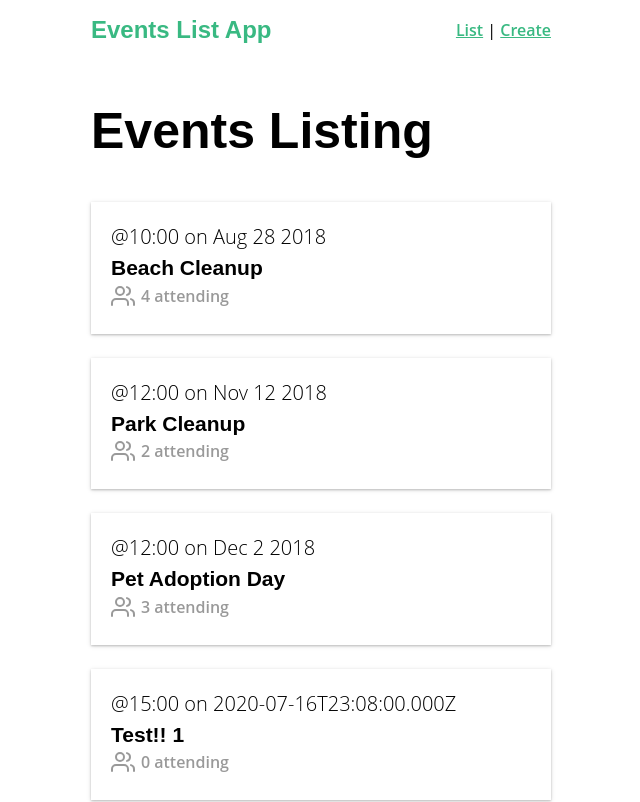
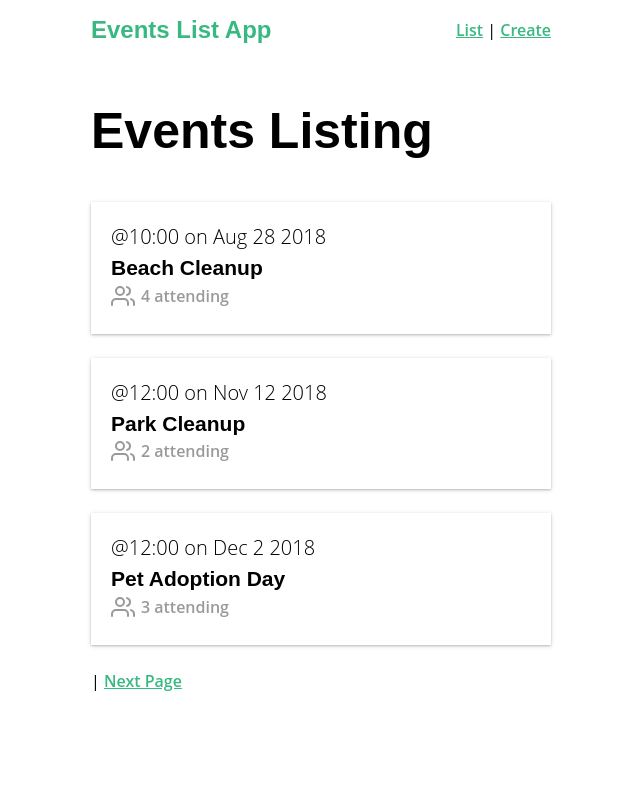
Before and after one commit to xwafflecakex/event-Vue-showcase, a Vue app: page / in a window 1280 px wide. Shown: the top 802 px of the page, without its empty margins (319-959 px from the left). Built offline with nearby package versions, Linux system fonts and the light colour scheme; data requests are answered from the project's data file.

Commit message:
Added mutations and actions for the api calls and some ways of doing pagation

```diff
--- a/db.json
+++ b/db.json
@@ -1,6 +1,5 @@
 {
-  "events": [
-    {
+  "events": [{
       "id": 1,
       "title": "Beach Cleanup",
       "date": "Aug 28 2018",
@@ -9,8 +8,7 @@
       "description": "Let's clean up this beach.",
       "organizer": "Adam Jahr",
       "category": "sustainability",
-      "attendees": [
-        {
+      "attendees": [{
           "id": "abc123",
           "name": "Adam Jahr"
         },
@@ -37,8 +35,7 @@
       "description": "We're going to clean up this park.",
       "organizer": "Adam Jahr",
       "category": "nature",
-      "attendees": [
-        {
+      "attendees": [{
           "id": "ghi789",
           "name": "Beth Swanson"
         },
@@ -57,8 +54,7 @@
       "description": "Help animals find new homes.",
       "organizer": "Gregg Pollack",
       "category": "animal welfare",
-      "attendees": [
-        {
+      "attendees": [{
           "id": "abc123",
           "name": "Adam Jahr"
         },
@@ -73,32 +69,158 @@
       ]
     },
     {
+      "id": 4,
+      "title": "Disco Party",
+      "date": "Aug 28 2018",
+      "time": "10:00",
+      "location": "Daytona Beach",
+      "description": "Let's clean up this beach.",
+      "organizer": "Adam Jahr",
       "category": "sustainability",
-      "organizer": {
-        "id": "abc123",
-        "name": "Simple Man"
-      },
-      "title": "Test!! 1",
-      "description": "This is the first Test Post",
-      "location": "Somewhere",
-      "date": "2020-07-16T23:08:00.000Z",
-      "time": "15:00",
-      "attendees": [],
-      "id": 4
+      "attendees": [{
+          "id": "abc123",
+          "name": "Adam Jahr"
+        },
+        {
+          "id": "def456",
+          "name": "Gregg Pollack"
+        },
+        {
+          "id": "ghi789",
+          "name": "Beth Swanson"
+        },
+        {
+          "id": "jkl101",
+          "name": "Mary Gordon"
+        }
+      ]
     },
     {
-      "category": "animeal welfare",
+      "id": 5,
+      "title": "Vue Users Group",
+      "date": "Nov 12 2018",
+      "time": "12:00",
+      "location": "132 N Magnolia Street, Orlando, Florida",
+      "description": "We're going to clean up this park.",
+      "organizer": "Adam Jahr",
+      "category": "nature",
+      "attendees": [{
+          "id": "ghi789",
+          "name": "Beth Swanson"
+        },
+        {
+          "id": "jkl101",
+          "name": "Mary Gordon"
+        }
+      ]
+    },
+    {
+      "id": 6,
+      "title": "Orlando Dev Meetup",
+      "date": "Dec 2 2018",
+      "time": "12:00",
+      "location": "132 N Magnolia Street, Orlando, Florida",
+      "description": "Help animals find new homes.",
+      "organizer": "Gregg Pollack",
+      "category": "animal welfare",
+      "attendees": [{
+          "id": "abc123",
+          "name": "Adam Jahr"
+        },
+        {
+          "id": "ghi789",
+          "name": "Beth Swanson"
+        },
+        {
+          "id": "jkl101",
+          "name": "Mary Gordon"
+        }
+      ]
+    },
+    {
+      "id": 7,
+      "title": "Yoga Class",
+      "date": "Aug 28 2018",
+      "time": "10:00",
+      "location": "Daytona Beach",
+      "description": "Let's clean up this beach.",
+      "organizer": "Adam Jahr",
+      "category": "sustainability",
+      "attendees": [{
+          "id": "abc123",
+          "name": "Adam Jahr"
+        },
+        {
+          "id": "def456",
+          "name": "Gregg Pollack"
+        },
+        {
+          "id": "ghi789",
+          "name": "Beth Swanson"
+        },
+        {
+          "id": "jkl101",
+          "name": "Mary Gordon"
+        }
+      ]
+    },
+    {
+      "id": 8,
+      "title": "Breathing Meditation",
+      "date": "Nov 12 2018",
+      "time": "12:00",
+      "location": "132 N Magnolia Street, Orlando, Florida",
+      "description": "We're going to clean up this park.",
+      "organizer": "Adam Jahr",
+      "category": "nature",
+      "attendees": [{
+          "id": "ghi789",
+          "name": "Beth Swanson"
+        },
+        {
+          "id": "jkl101",
+          "name": "Mary Gordon"
+        }
+      ]
+    },
+    {
+      "id": 9,
+      "title": "Dancing Class",
+      "date": "Dec 2 2018",
+      "time": "12:00",
+      "location": "132 N Magnolia Street, Orlando, Florida",
+      "description": "Help animals find new homes.",
+      "organizer": "Gregg Pollack",
+      "category": "animal welfare",
+      "attendees": [{
+          "id": "abc123",
+          "name": "Adam Jahr"
+        },
+        {
+          "id": "ghi789",
+          "name": "Beth Swanson"
+        },
+        {
+          "id": "jkl101",
+          "name": "Mary Gordon"
+        }
+      ]
+    },
+    {
+      "id": 10,
+      "category": "animal welfare",
       "organizer": {
-        "id": "abc123",
-        "name": "Simple Man"
+        "user": {
+          "id": "abc123",
+          "name": "Adam Jahr"
+        }
       },
-      "title": "Helping animals",
-      "description": "welfare for the animals",
-      "location": "Somewhere over the mountains",
-      "date": "2020-04-08T23:17:00.000Z",
-      "time": "12:00",
-      "attendees": [],
-      "id": 5
+      "title": "Gregg's Event",
+      "description": "We'll do stuff",
+      "location": "Your House",
+      "date": "",
+      "time": "5:00",
+      "attendees": []
     }
   ]
 }
--- a/src/components/EventCard.vue
+++ b/src/components/EventCard.vue
@@ -1,12 +1,10 @@
 <template>
-  <router-link
-    class="event-link"
-    :to="{ name: 'event-show', params: { id: event.id } }"
-  >
+	<router-link class="event-link" :to="{ name: 'event-show', params: { id: event.id } }">
 		<div class="event-card -shadow">
 			<span class="eyebrow">@{{ event.time }} on {{ event.date }}</span>
 			<h4 class="title">{{ event.title }}</h4>
-      <BaseIcon name="users">{{ event.attendees.length }} attending</BaseIcon>
+			<!-- To fix the length issuse, used ternary operator to get the length and if none then Zero. -->
+			<BaseIcon name="users">{{ event.attendees ? event.attendees.length : 0 }} attending</BaseIcon>
 		</div>
 	</router-link>
 </template>
@@ -14,9 +12,9 @@
 <script>
 	export default {
 		props: {
-    event: Object
-  }
-}
+			event: Object,
+		},
+	};
 </script>
 
 <style scoped>
--- a/src/services/EventService.js
+++ b/src/services/EventService.js
@@ -10,8 +10,8 @@ const apiClient = axios.create({
 })
 
 export default {
-  getEvents() {
-    return apiClient.get('/events')
+  getEvents(perPage, page) {
+    return apiClient.get('/events?_limit=' + perPage + '&_page=' + page)
   },
   // adding another event call
   getEvent(id) {
@@ -19,5 +19,5 @@ export default {
   },
   postEvent(event) {
     return apiClient.post('/events', event)
-  }
+  },
 }
--- a/src/store/index.js
+++ b/src/store/index.js
@@ -7,6 +7,10 @@ Vue.use(Vuex)
 export default new Vuex.Store({
   state: {
     user: { id: 'abc123', name: 'Simple Man' },
+    // 1 of 2 ways.
+    endPage: false,
+    // mutation way
+    eventsTotal: 0,
     categories: [
       'sustainability',
       'nature',
@@ -23,27 +27,59 @@ export default new Vuex.Store({
       { id: 3, text: '...', done: true },
       { id: 4, text: '...', done: false },
     ],
-    events: [
-      { id: 12222, text: '...', organizer: '...' },
-      { id: 222222, text: '...', organizer: '...' },
-      { id: 322222, text: '...', organizer: '...' },
-      { id: 42222, text: '...', organizer: '...' },
-
-    ]
+    events: [],
+    event: {}
   },
   // ALWAYS wrap mutations in an Action
   mutations: {
     ADD_EVENT(state, event) {
       state.events.push(event)
+    },
+    SET_EVENTS(state, events) {
+      state.events = events
+    },
+    SET_TOTALEVENTS(state, eventsTotal) {
+      state.eventsTotal = eventsTotal
+    },
+    SET_EVENT(state, event) {
+      state.event = event
     }
   },
   actions: {
-    // commit is the context object and event the payload
+    // commit is the context object (lets you access mutations) and event the payload
     createEvent({ commit }, event) {
       // Should also post the new event to the DB, then commit to the state
       return EventService.postEvent(event).then(() => {
         commit('ADD_EVENT', event)  // now it will commit when api call responds
       })
+    },
+    // Getting the events in the form of an Api call with waiting to recive OKAy from server before fetch and error catch.
+    fetchEvents({ commit }, { perPage, page }) {
+      EventService.getEvents(perPage, page)
+        .then(response => {
+          // printing the JSON server;s responce header total-count
+          console.log('Total events are ' + response.headers['x-total-count'])
+          commit('SET_TOTALEVENTS', parseInt(response.headers['x-total-count']))
+          commit('SET_EVENTS', response.data)
+        })
+        .catch(error => {
+          console.log('There was an error:', error.response)
+        })
+    },
+    // fetching individual event
+    fetchEvent({ commit, getters }, id) {
+      let event = getters.getEventById(id) // find specific event
+      if (event) {
+        commit('SET_EVENT', event) // commit mutation if found, else do api call.
+      } else {
+        EventService.getEvent(id)
+          .then((response) => {
+            commit('SET_EVENT', response.data)
+          })
+          .catch((error) => {
+            console.log("There was an error:", error.response);
+          });
+      }
     }
   },
   modules: {},
@@ -62,6 +98,10 @@ export default new Vuex.Store({
     getEventById: state => id => {
       // find event id with the event id given.
       return state.events.find(event => event.id === id)
-    }
+    },
+    // For the NExt pagation problem without saving ref header from server.
+    // findEndPage: state => {
+    //   return state.endPage
+    // }
   }
 })
--- a/src/views/EventCreate.vue
+++ b/src/views/EventCreate.vue
@@ -2,7 +2,7 @@
 	<div>
 		<h1>Create an Event, {{ user.name }}</h1>
 		<!-- THis is used to demonstrate Actions and mutations in Vuex, .prevet to prevent default behaivor eg. reloads -->
-		<form @submit.prevet="createEvent">
+		<form @submit.prevent="createEvent">
 			<label>Select a category</label>
 			<select v-model="event.category">
 				<option v-for="cat in categories" :key="cat">{{ cat }}</option>
@@ -45,7 +45,7 @@
 			</li>
 		</ul>
 		<p>There are {{ catLength }} categories</p>
-		<p>The event: {{ getEventById(2) }}</p>
+		<p>The event: {{ getEventById(1) }}</p>
 
 		<ul>
 			<li v-for="(cat, catidx) in categories" :key="catidx">{{ cat }}</li>
--- a/src/views/EventList.vue
+++ b/src/views/EventList.vue
@@ -1,34 +1,69 @@
 <template>
 	<div>
 		<h1>Events Listing</h1>
-    <EventCard
-      v-for="event in events"
-      :key="event.id"
-      :event="event"
-    />
+		<EventCard v-for="event in events" :key="event.id" :event="event" />
+		<!-- prevent printing previous page if on first page -->
+		<!-- To get the event list to update and refresh the component page, we can either watch the page computed prop, and call fetch when it chages.
+    OR we can reload the componetns when the URL changes, and also the query param. -->
+		<template v-if="page != 1">
+			<router-link :to="{ name: 'EventList', query: { page: page - 1 } }" rel="prev">
+				Previous Page</router-link
+			>
+		</template>
+		<template v-if="endPage2">
+			|
+		</template>
+		<!-- !endPage Computed Value -->
+		<template v-if="endPage2">
+			<router-link :to="{ name: 'EventList', query: { page: page + 1 } }" rel="next">
+				Next Page</router-link
+			>
+		</template>
 	</div>
 </template>
 
 <script>
-import EventCard from '@/components/EventCard.vue'
-import EventService from '@/services/EventService.js'
+	import EventCard from "@/components/EventCard.vue";
+	import { mapState } from "vuex";
 	export default {
 		components: {
-    EventCard
+			EventCard,
 		},
-  data() {
-    return {
-      events: []
-    }
+		// don't need this now cuz of Vuex
+		// data() {
+		// 	return {
+		// 		events: [],
+		// 	};
+		// },
+		created() {
+			this.perPage = 3; // Setting perPage here and not in data means it won't be reactive.
+			// We don't need it to be reactive, and this way our component has access to it.
+			this.$store.dispatch("fetchEvents", {
+				perPage: this.perPage,
+				page: this.page, //need to get it from the state itself
+			});
 		},
-  created() {
-    EventService.getEvents()
-      .then(response => {
-        this.events = response.data
-      })
-      .catch(error => {
-        console.log('There was an error:', error.response)
-      })
-  }
-}
+		computed: {
+			page() {
+				console.log(this.$route.query.page);
+				if (this.events.length == 0) console.log("this.events");
+				return parseInt(this.$route.query.page) || 1;
+			},
+			// Mutation and action way
+			endPage2() {
+				return this.eventsTotal > this.page * this.perPage;
+			},
+			// This is a way to remove next page without knowing the servers header reference and without actions and mutations.
+			// endPage() {
+			// 	if (this.events.length == 0) {
+			// 		console.log("this.events");
+			// 		return true;
+			// 	} else {
+			// 		return false;
+			// 	}
+			// },
+			// don't forget to MAP the thing you need from state
+			...mapState(["events", "eventsTotal"]),
+		},
+	};
 </script>
--- a/src/views/EventShow.vue
+++ b/src/views/EventShow.vue
@@ -29,23 +29,13 @@
 	</div>
 </template>
 <script>
-	import EventService from "@/services/EventService.js";
+	import { mapState } from "vuex";
 	export default {
 		props: ["id"],
-		data() {
-			return {
-				event: {},
-			};
+		created() {
+			this.$store.dispatch("fetchEvent", this.id);
 		},
-		created() {
-			EventService.getEvent(this.id)
-				.then((response) => {
-					this.event = response.data;
-				})
-				.catch((error) => {
-					console.log("There was an error:", error.response);
-				});
-		},
+		computed: mapState(["event"]),
 	};
 </script>
 <style scoped>
```
Also changed, not shown: src/App.vue (+32 -31 lines). Lines whose indentation alone changed are shown as unchanged.
